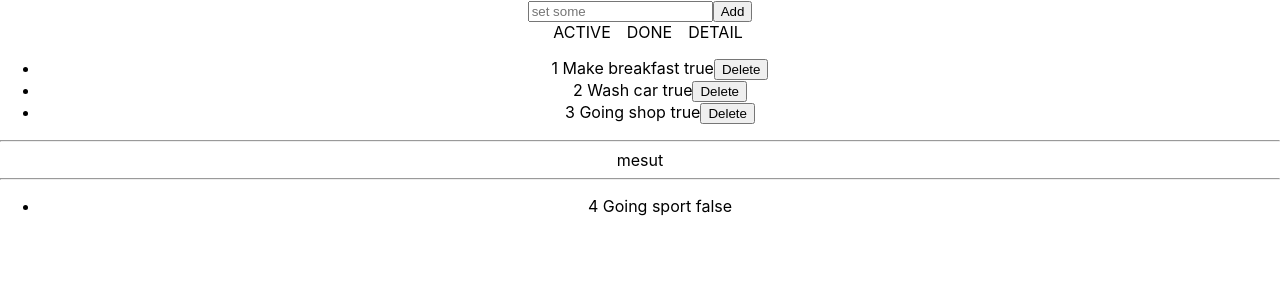
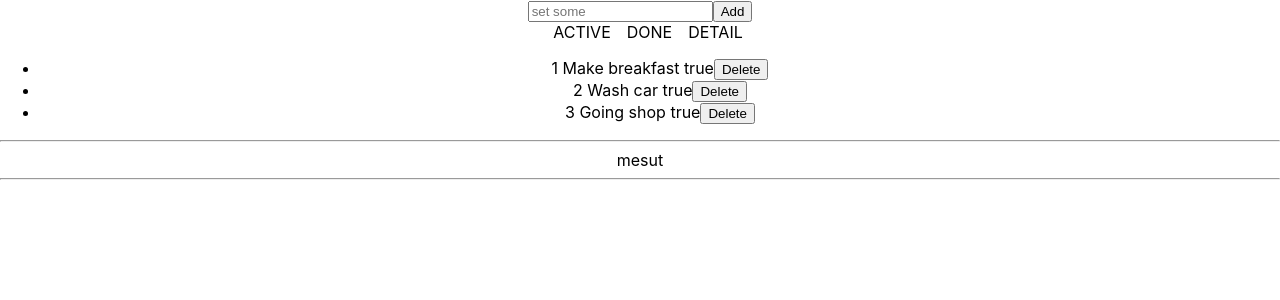
Before and after one commit to patika-hepsiburada-react-bootcamp/odev-5-mesutkoc, a React (Create React App) app: page / in a window 1280 px wide. Shown: the top 300 px of the page. Built offline with nearby package versions, Linux system fonts and the light colour scheme.

Commit message:
add filter

```diff
--- a/src/components/Category/index.tsx
+++ b/src/components/Category/index.tsx
@@ -1,10 +1,21 @@
 import { useCat } from '../../contexts/CategoryContext';
 
 const Category = () => {
-  const { category } = useCat();
+  const { category, selectedCategory, setCategory } = useCat();
+  const setActiveCategory = (category:string) => {
+    setCategory(category);
+  }
     return (
       <div>
-        {category.map(item => (<label key={item.id} style={{paddingLeft:"1rem"}} onClick={()=>console.log("asd")}>{item.category}</label>))}
+        {category.map((item) => (
+          <label
+            key={item.id}
+            style={{ paddingLeft: "1rem" }}
+            onClick={() => setActiveCategory(item.category)}
+          >
+            {item.category}
+          </label>
+        ))}
       </div>
     );
 };
--- a/src/components/Main/index.tsx
+++ b/src/components/Main/index.tsx
@@ -1,11 +1,14 @@
 import { FC } from "react";
 import { useTodo } from "../../contexts/TodoContext";
+import { useCat } from "../../contexts/CategoryContext";
+
 import { IProps } from "./types";
 import Newtodo from "../Todo";
 import Category from "../Category";
 
 const Main: FC<IProps> = (props) => {
   const { todo, setTodo, deletedTodo, setDeletedTodo } = useTodo();
+  const {selectedCategory} = useCat()
 
   const deleteTodo = (id: string) => {
     const deleteditem = todo.splice(
@@ -22,7 +25,8 @@ const Main: FC<IProps> = (props) => {
       <Newtodo></Newtodo>
       <Category></Category>
       <ul>
-        {todo.map((item) => (
+        {selectedCategory === "ACTIVE" &&
+          todo.map((item) => (
             <li key={item.id}>
               {item.id} {item.description} {item.status}
               <button
@@ -39,7 +43,8 @@ const Main: FC<IProps> = (props) => {
       {props.name}
       <hr />
       <ul>
-        {deletedTodo.map((item) => (
+        {selectedCategory === "DONE" &&
+          deletedTodo.map((item) => (
             <li key={item.id}>
               {item.id} {item.description} {item.status}
             </li>
--- a/src/contexts/CategoryContext/index.tsx
+++ b/src/contexts/CategoryContext/index.tsx
@@ -3,18 +3,27 @@ import { CategoryContexts, Category } from "./types";
 
 const defaultCategpries: CategoryContexts = {
   category: [
-    { id: "1", category: "ACTIVE"},
+    { id: "1", category: "ACTIVE" },
     { id: "2", category: "DONE" },
-    { id: "3", category: "DETAIL"},
+    { id: "3", category: "DETAIL" },
   ],
+  selectedCategory: "ACTIVE",
+  setCategory:()=>{},
 };
 
-export const CategoryContext = createContext<CategoryContexts>(defaultCategpries);
+export const CategoryContext =
+  createContext<CategoryContexts>(defaultCategpries);
 
 const CategoryProvider: FC = ({ children }) => {
   const [category] = useState<Category[]>(defaultCategpries.category);
+  const [selectedCategory, setCategory] = useState<string>(
+    defaultCategpries.selectedCategory
+  );
+
   return (
-    <CategoryContext.Provider value={{ category }}>
+    <CategoryContext.Provider
+      value={{ category, selectedCategory, setCategory }}
+    >
       {children}
     </CategoryContext.Provider>
   );
--- a/src/contexts/CategoryContext/types.ts
+++ b/src/contexts/CategoryContext/types.ts
@@ -1,9 +1,10 @@
 export interface Category {
   id: string;
   category: string;
-
 }
 
 export interface CategoryContexts {
   category: Category[];
+  selectedCategory: string;
+  setCategory:(data: string)=>void;
 }
```
Lines whose indentation alone changed are shown as unchanged.
